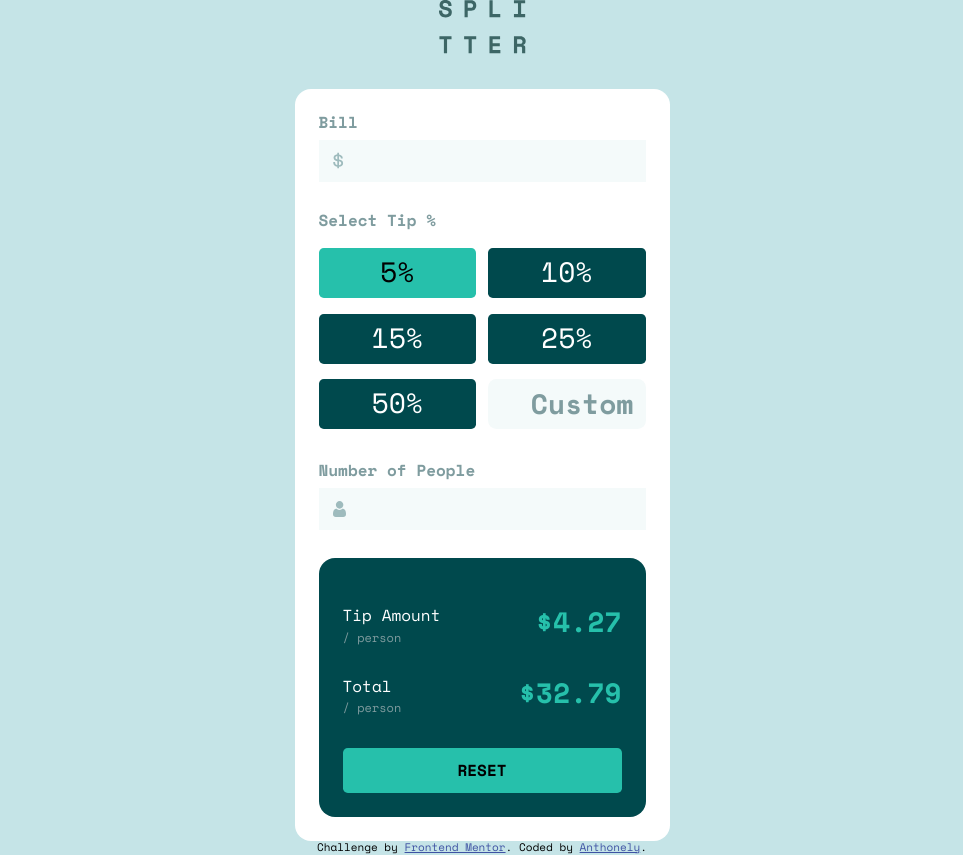
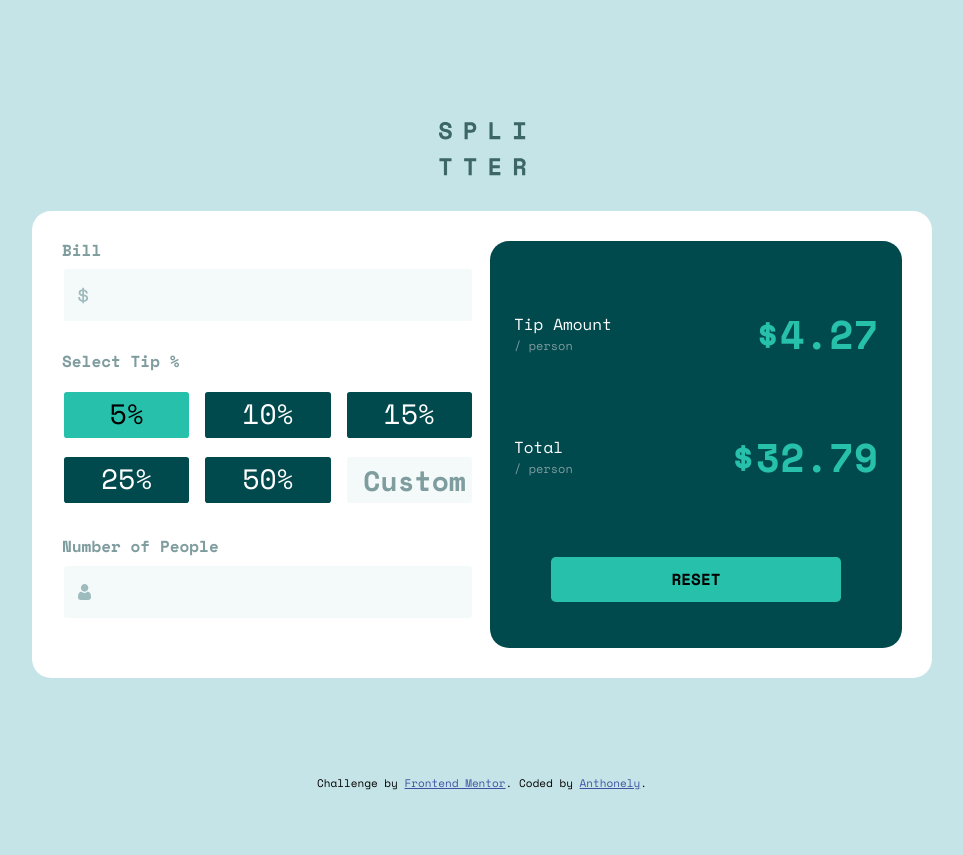
Before and after one commit to Anth029/tip-calculator-app, a plain HTML site: page index.html in a window 1280 px wide. Both pictures are taken after a click on the radio button "5%". Shown: the whole page, without its empty margins (158-1121 px from the left). After the commit the page ends 800 px from the top, so only its background shows below. Drawn offline with nearby package versions, Linux system fonts and the light colour scheme.

Commit message:
validated numbers

```diff
--- a/index.html
+++ b/index.html
@@ -20,40 +20,41 @@
   <main>
     <form id="form" class="form">
       <div>
+        <div>
           <label class="form__label" for="bill">Bill</label>
-        <input class="form__input--bill form__input" type="text" name="bill" id="bill">
+          <input class="form__input--bill form__input" type="text" required name="bill" id="bill">
         </div>
 
         <p class="form__label form__label--tip">Select Tip %</p>
         <div class="form__radio-container">
           <div>
-          <input class="form__radio-container__input" type="radio" name="tip" id="tip1" value="5">
+            <input class="form__radio-container__input" id="tip1" type="radio" name="tip" value="5">
             <label class="form__radio-container__label" for="tip1">5%</label>
           </div>
           <div>
-          <input class="form__radio-container__input" type="radio" name="tip" id="tip2" value="10">
+            <input class="form__radio-container__input" id="tip2" type="radio" name="tip" value="10">
             <label class="form__radio-container__label" for="tip2">10%</label>
           </div>
           <div>
-          <input class="form__radio-container__input" type="radio" name="tip" id="tip3" value="15">
+            <input class="form__radio-container__input" id="tip3" type="radio" name="tip" value="15">
             <label class="form__radio-container__label" for="tip3">15%</label>
           </div>
           <div>
-          <input class="form__radio-container__input" type="radio" name="tip" id="tip4" value="25">
+            <input class="form__radio-container__input" id="tip4" type="radio" name="tip" value="25">
             <label class="form__radio-container__label" for="tip4">25%</label>
           </div>
           <div>
-          <input class="form__radio-container__input" type="radio" name="tip" id="tip5" value="50">
+            <input class="form__radio-container__input" id="tip5" type="radio" name="tip" value="50">
             <label class="form__radio-container__label" for="tip5">50%</label>
           </div>
           <div>
-          <input class="form__radio-container__custom" type="text" name="custom" id="custom" placeholder="Custom">
+            <input class="form__radio-container__custom" id="custom" type="text" name="custom" placeholder="Custom">
           </div>
         </div>
 
         <label class="form__label" for="people">Number of People</label>
-      <input class="form__input form__input--people" type="number" name="people" id="people">
-
+        <input class="form__input form__input--people" required type="text" name="people" id="people">
+      </div>
 
       <div class="form__result">
         <div>
@@ -66,7 +67,7 @@
           <span class="form__result__ghost">/ person</span>
         </div>
         <span class="form__result__big" id="total">$32.79</span>
-        <input class="form__result__reset" type="reset" value="reset">
+        <input class="form__result__reset" name="reset" disabled type="reset" value="reset">
       </div>
     </form>
   </main>
@@ -76,6 +77,7 @@
     <a href="https://www.frontendmentor.io?ref=challenge" target="_blank">Frontend Mentor</a>. Coded by <a
       target="_blank" href="https://github.com/Anth029">Anthonely</a>.
   </footer>
+  <script src="scripts.js"></script>
 </body>
 
 </html>
--- /dev/null
+++ b/scripts.js
@@ -0,0 +1,46 @@
+const form = document.getElementById('form')
+const bill = document.getElementById('bill')
+const custom = document.getElementById('custom')
+const people = document.getElementById('people')
+
+const showResult = (object) => {
+  console.table(object);
+}
+
+form.addEventListener('input', (e)=> {
+  const valuesToNumbers = {
+    bill: "",
+    tip: "",
+    people: ""
+  }
+
+  form.reset.removeAttribute("disabled")
+
+  //BILL
+  if(bill.value && Number(bill.value) > 0){
+    valuesToNumbers.bill = Number(bill.value)
+  }
+
+  //RADIO
+  if(e.target.type === "radio"){
+    custom.value = ""
+  }
+  if(form.tip.value && Number(form.tip.value) > 0){
+    valuesToNumbers.tip = Number(form.tip.value)
+  }
+  if(custom.value && Number(custom.value) > 0){
+    form.tip.forEach((ele)=> ele.checked = false)
+    valuesToNumbers.tip = Number(custom.value)
+  }
+
+  //PEOPLE
+  if(people.value && Number(people.value) > 0){
+    valuesToNumbers.people = Number(people.value)
+  }
+
+  showResult(valuesToNumbers)
+})
+
+form.addEventListener('click', (e)=> {
+  if(e.target === form.reset) form.reset.setAttribute("disabled", "true")
+})
--- a/styles.css
+++ b/styles.css
@@ -11,8 +11,8 @@
   --light-grayish-cyan-2: hsl(189, 41%, 97%);
   --white: hsl(0, 0%, 100%);
 
-  --border-radius: 1em;
-  --border-radius-input: .3em;
+  --border-radius: 1.2rem;
+  --border-radius-input: .3rem;
   --margin-bottom-label: .5rem;
   --margin-bottom-input: 1.8rem;
 }
@@ -26,6 +26,8 @@ body {
   align-items: center;
   font-family: 'Space Mono', monospace;
   font-weight: 400;
+  padding: 1em 0;
+  position: relative;
 }
 
 .logo {
@@ -33,10 +35,18 @@ body {
 }
 
 .form {
-  width: 375px;
+  min-width: 375px;
+  max-width: 900px;
   background-color: var(--white);
   border-radius: var(--border-radius);
-  padding: 1.5em;
+  padding: 30px;
+  display: flex;
+  flex-wrap: wrap;
+  justify-content: center;
+}
+
+.form div:nth-child(1) {
+  width: 100%;
 }
 
 .form__label {
@@ -59,9 +69,17 @@ body {
   padding-right: 0.5em;
   width: 100%;
   margin-bottom: var(--margin-bottom-input);
-  height: 1.5em;
-  border: none;
+  height: 2em;
+  border: 2px solid var(--white);
+  outline: none;
+  border-radius: var(--border-radius-input);
   background-color: var(--light-grayish-cyan-2);
+  transition: border .2s;
+}
+
+.form__input:focus,
+.form__radio-container__custom:focus {
+  border: 2px solid var(--strong-cyan);
 }
 
 .form__input--bill {
@@ -79,20 +97,20 @@ body {
 }
 
 .form__radio-container > div {
-  flex: 1 1 40%;
+  flex: 1 1 100px;
   position: relative;
 }
 
 .form__radio-container__input,
 .form__radio-container__custom {
-  -webkit-appearance: none;
-  -moz-appearance: none;
   appearance: none;
+  outline: none;
+  border: 2px solid var(--white);
   border-radius: var(--border-radius-input);
   background-color: var(--very-dark-cyan);
   width: 100%;
   height: 50px;
-  transition: background-color .2s;
+  transition: background-color, border .2s;
 }
 
 .form__radio-container__input:hover {
@@ -122,12 +140,10 @@ body {
 }
 
 .form__radio-container__custom {
-  outline: none;
-  border: none;
   text-align: right;
-  padding-right: 12px;
-  transition: border-width .4s;
+  padding-right: 6px;
   background-color: var(--light-grayish-cyan-2);
+  color: var(--very-dark-cyan);
 }
 
 .form__radio-container__custom,
@@ -135,15 +151,6 @@ body {
   color: var(--dark-grayish-cyan-2);
   font-size: 28px;
   font-weight: 700;
-}
-
-.form__radio-container__custom {
-  color: var(--very-dark-cyan);
-}
-
-.form__radio-container__custom:focus {
-  border: 2px solid var(--strong-cyan);
-  border-radius: var(--border-radius-input);
 }
 
 .form__input--people {
@@ -159,6 +166,7 @@ body {
   display: flex;
   flex-wrap: wrap;
   justify-content: space-between;
+  align-items: center;
   padding: 1.5em;
   padding-top: 3em;
   gap: 2em;
@@ -181,7 +189,7 @@ body {
 
 .form__result__big {
   color: var(--strong-cyan);
-  font-size: 28px;
+  font-size: 2.5rem;
   text-align: right;
   font-weight: 700;
 }
@@ -190,13 +198,26 @@ body {
   font-family: 'Space Mono', monospace;
   font-weight: 700;
   height: 2.8rem;
+  max-width: 290px;
+  margin-left: auto;
+  margin-right: auto;
   background-color: var(--strong-cyan);
   text-transform: uppercase;
   border: none;
   border-radius: var(--border-radius-input);
 }
 
+.form__result__reset:hover {
+  background-color: var(--light-grayish-cyan-1);
+}
+
+.form__result__reset:disabled {
+  opacity: .2;
+}
+
 .attribution {
+  position: absolute;
+  bottom: 10px;
   font-size: 11px;
   text-align: center;
 }
@@ -204,3 +225,17 @@ body {
 .attribution a {
   color: hsl(228, 45%, 44%);
 }
+
+@media screen and (min-width: 700px) {
+  .form {
+    gap: 1em;
+  }
+
+  .form > div {
+    flex: 1 1 40%;
+  }
+
+  body {
+    padding: 1em;
+  }
+}
```
Lines whose indentation alone changed are shown as unchanged.
